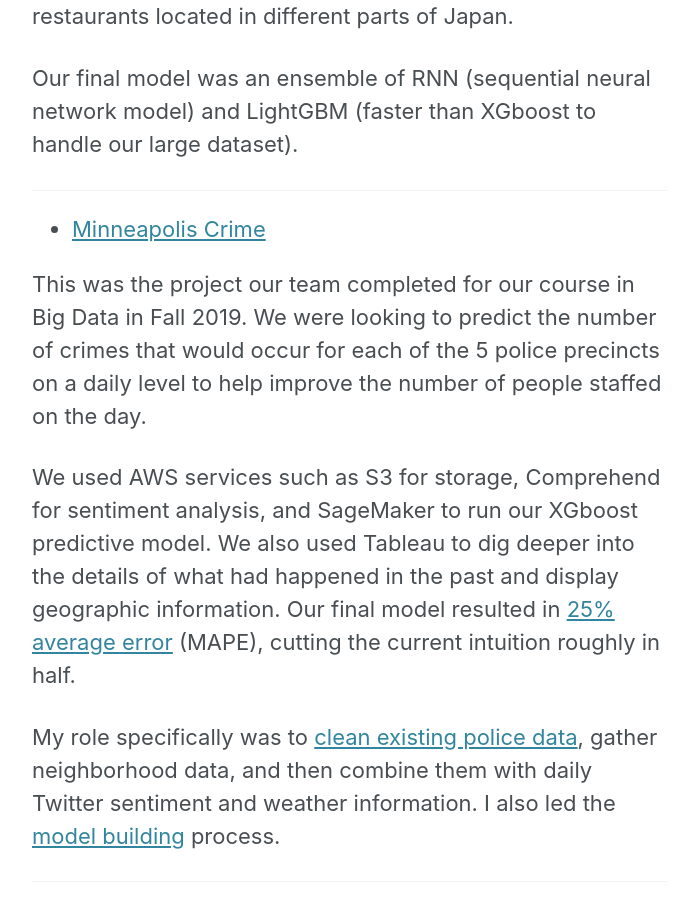
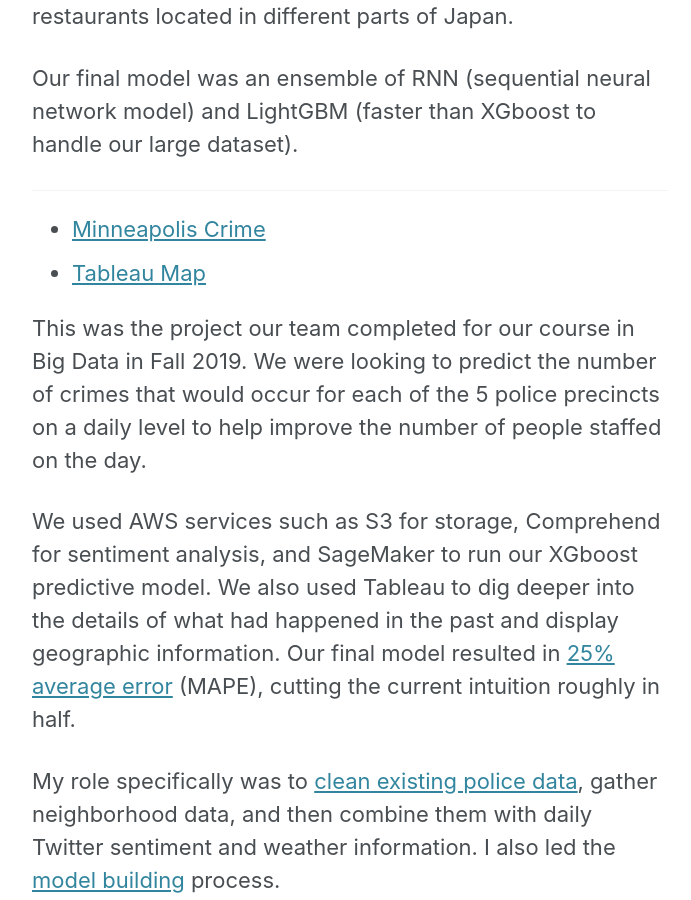
Before and after one commit to SamMusch/SamMusch.github.io, a Jekyll site: the page built from _pages/Projects.md, in a window 1280 px wide and 900 px high, scrolled down 409 px. Shown: the whole window, without its empty margins (290-981 px from the left). Built offline with Jekyll 4.4.1, drawn with Linux system fonts in a browser that asks for light colours; cached includes are drawn as plain includes; nearby versions of some CDN libraries.

Commit message:
Add files via upload

```diff
--- a/_pages/Projects.md
+++ b/_pages/Projects.md
@@ -18,6 +18,7 @@
 
 
 - [Minneapolis Crime](https://github.com/SamMusch/Minneapolis-Crime)
+- [Tableau Map](https://public.tableau.com/profile/sam.musch#!/vizhome/MinneapolisCrime/Sheet1)
 
 
 This was the project our team completed for our course in Big Data in Fall 2019. We were looking to predict the number of crimes that would occur for each of the 5 police precincts on a daily level to help improve the number of people staffed on the day.
```
